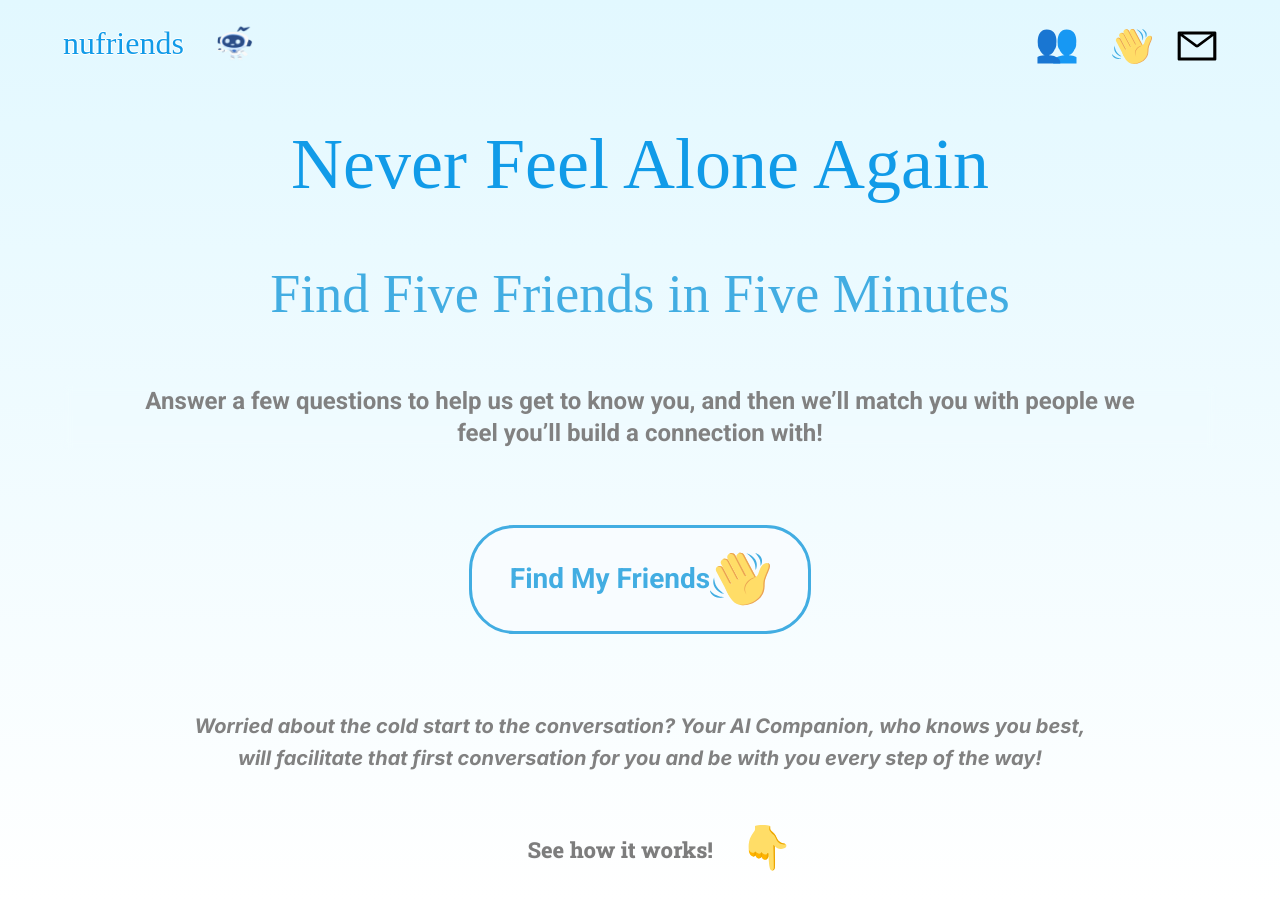
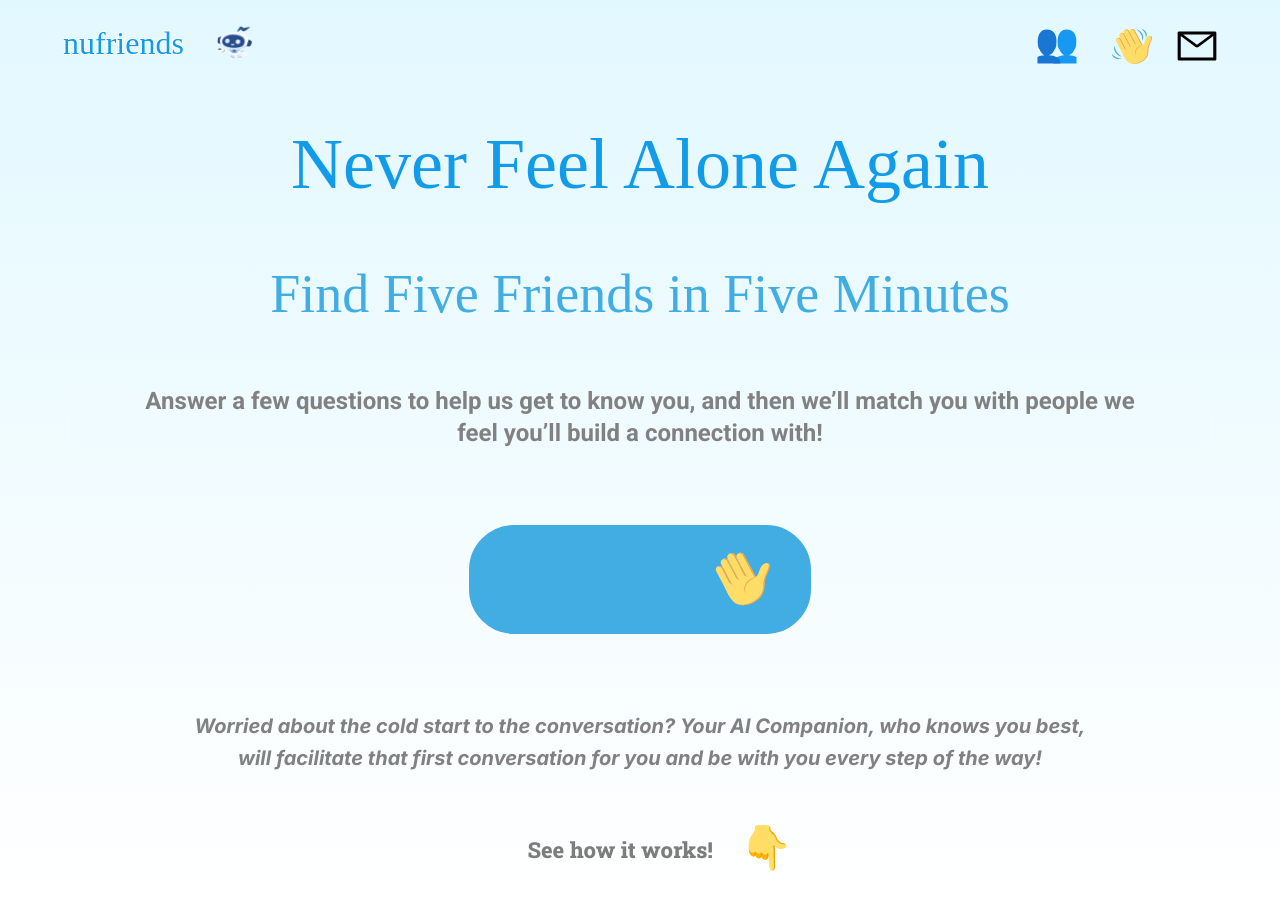
Before and after one commit to jpryor812/nufirends-final-2.2, a Next.js app: page / in a window 1280 px wide. In both pictures the pointer is over the element 640 px from the left and 579 px from the top of the page. Built offline with nearby package versions, Linux system fonts and the light colour scheme; a web font is replaced by a local one.

Commit message:
Update landing-page.module.css

```diff
--- a/pages/landing-page.module.css
+++ b/pages/landing-page.module.css
@@ -212,6 +212,11 @@
     color: #42ade2;
     font-family: Roboto;
 }
+
+.findMyFriendsBUtton:hover .findMyFriends {
+  color: #fff;
+}
+
 .findMyFriendsButton {
   	width: 100%;
     max-width: 342.7px;
@@ -225,7 +230,14 @@
     border: 3px solid #42ade2;
     border-radius: 45px;
     box-sizing: border-box;
+    transition: background-color 0.1s ease, color 0.1s ease;
 }
+
+.findMyFriendsButton:hover {
+  background-color: #42ade2;
+  color: #fff;
+}
+
 .findMyFriendsButtonFrame {
   	display: flex;
     justify-content: center;
```
